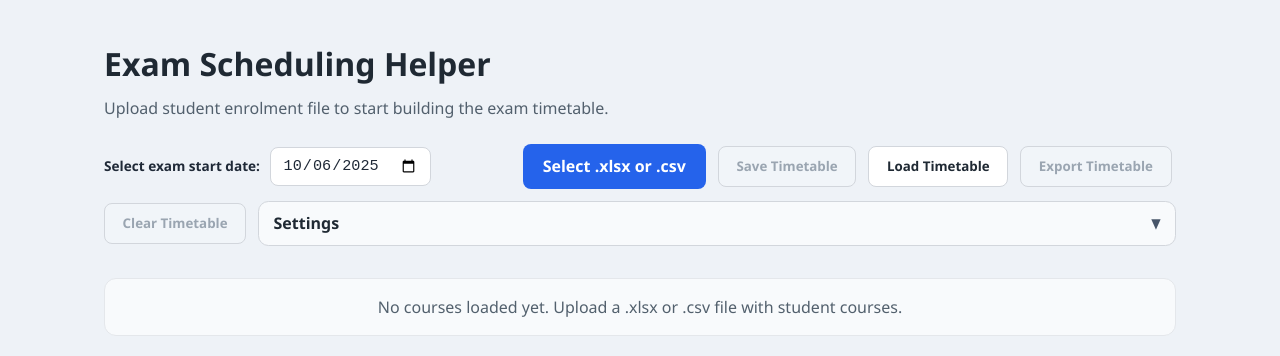
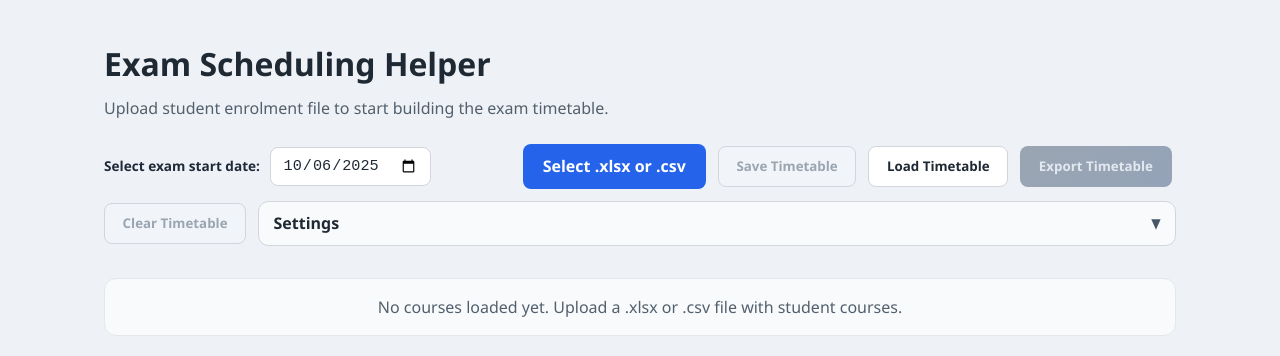
Before and after one commit to Muris-Cengic/ExamScheduler, a React (Vite) app: page / in a window 1280 px wide. Shown: the top 356 px of the page. Built offline with nearby package versions, Linux system fonts and the light colour scheme.

Commit message:
Make the Export button standout

```diff
--- a/src/App.css
+++ b/src/App.css
@@ -110,6 +110,39 @@
 
 .app__actions button:not(:disabled):hover {
   background-color: #f1f5f9;
+}
+
+.app__actions button.primary-action {
+  background: linear-gradient(135deg, #2563eb, #1d4ed8);
+  color: #ffffff;
+  border-color: transparent;
+  box-shadow: 0 10px 20px rgba(37, 99, 235, 0.25);
+  transform: translateY(0);
+  transition:
+    background 0.2s ease,
+    box-shadow 0.2s ease,
+    transform 0.2s ease;
+}
+
+.app__actions button.primary-action:not(:disabled):hover {
+  background: linear-gradient(135deg, #1d4ed8, #1e40af);
+  color: #ffffff;
+  box-shadow: 0 14px 24px rgba(29, 78, 216, 0.28);
+  transform: translateY(-1px);
+}
+
+.app__actions button.primary-action:focus-visible {
+  outline: none;
+  box-shadow:
+    0 0 0 3px rgba(148, 163, 184, 0.3),
+    0 10px 20px rgba(37, 99, 235, 0.25);
+}
+
+.app__actions button.primary-action:disabled {
+  background: linear-gradient(135deg, #9aa5b1, #94a3b8);
+  color: #e2e8f0;
+  border-color: transparent;
+  box-shadow: none;
 }
 
 .alert {
--- a/src/App.jsx
+++ b/src/App.jsx
@@ -2787,6 +2787,7 @@ function App() {
 
           <button
             type="button"
+            className="primary-action"
             onClick={handleExportSchedule}
             disabled={isExporting || !summary.totalCourses}
           >
```
